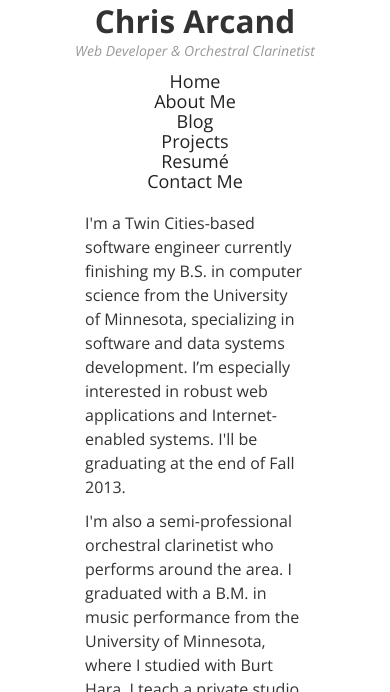
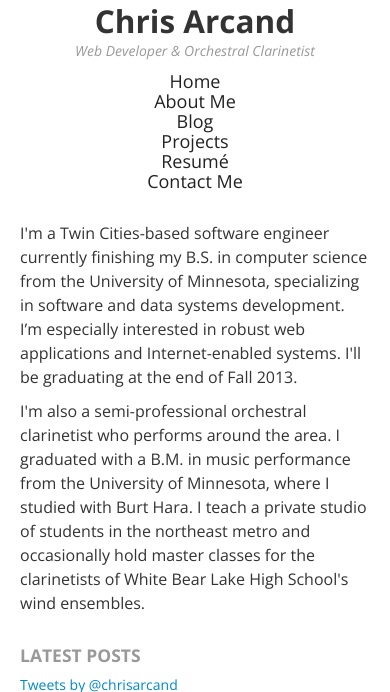
Before and after one commit to nubianMONK/chrisarcand.com-flask, a Flask app: page / in a window 390 px wide. Shown: the part 299-991 px from the top of the page. Run offline with Flask 2, Linux system fonts and the light colour scheme; data that the repository does not hold is empty; some libraries are stand-ins or nearby versions.

Commit message:
Second round of responsive media queries

```diff
--- a/app/static/css/style.css
+++ b/app/static/css/style.css
@@ -33,6 +33,7 @@ body {
 #content-container {
     display: table-cell;
     vertical-align: middle;
+    position:relative;
 }
 
 #sidebar {
@@ -153,11 +154,14 @@ body {
 
 .twitter-timeline {
     float: right;
+    position: relative;
+    width: 49%;
 }
 
 #recent-posts-container {
     float: left;
     width: 50%;
+    margin-right: 1%;
 }
 
 
@@ -177,7 +181,7 @@ body {
 /*=============================*/
 /* RESPONSIVE LAYOUT CHANGES */
 /*=============================*/
-@media (max-width: 1000px) {
+@media (max-width: 950px) {
     body {
         padding-left: 0px;
         padding-right: 0px;
@@ -210,13 +214,29 @@ body {
     }
 
     #content-wrapper-inner {
-        padding: 10px 85px 50px 85px;
+        padding: 0px 40px 20px 40px;
+        margin-right:auto;
+        margin-left: auto;
     }
 }
 
 @media (max-width: 500px) {
     .cover-img {
         height: 240px;
+    }
+
+    #content-wrapper-inner {
+        padding: 20px;
+    }
+
+    #recent-posts-container {
+        clear:both;
+        width:100%;
+    }
+
+    .twitter-timeline {
+        clear:both;
+        width: 100%;
     }
 }
 
--- a/app/templates/content/index.html
+++ b/app/templates/content/index.html
@@ -12,7 +12,7 @@ I'm a Twin Cities-based software engineer currently finishing my B.S. in compute
 I'm also a semi-professional orchestral clarinetist who performs around the area. I graduated with a B.M. in music performance from the University of Minnesota, where I studied with Burt Hara. I teach a private studio of students in the northeast metro and occasionally hold master classes for the clarinetists of White Bear Lake High School's wind ensembles.
 </p>
 
-<div id="recent-posts-container">
+<div id="recent-posts-container" style="50%">
 	<h4 style="margin-top:0px;" class="muted">LATEST POSTS</h4>
 	{% for post in posts %}
 		<h4><a href="{{ url_for('posts.detail', slug=post.slug) }}">{{ post.title }}</a></h4>
@@ -27,7 +27,7 @@ I'm also a semi-professional orchestral clarinetist who performs around the area
 	{% endfor %}
 </div>
 
-<a class="twitter-timeline"  href="https://twitter.com/chrisarcand"  data-widget-id="342466895825473536" width="300">Tweets by @chrisarcand</a>
+<a class="twitter-timeline"  href="https://twitter.com/chrisarcand"  data-widget-id="342466895825473536" width="50%">Tweets by @chrisarcand</a>
 <script>!function(d,s,id){var js,fjs=d.getElementsByTagName(s)[0],p=/^http:/.test(d.location)?'http':'https';if(!d.getElementById(id)){js=d.createElement(s);js.id=id;js.src=p+"://platform.twitter.com/widgets.js";fjs.parentNode.insertBefore(js,fjs);}}(document,"script","twitter-wjs");</script>
 
 {% endblock %}
```
